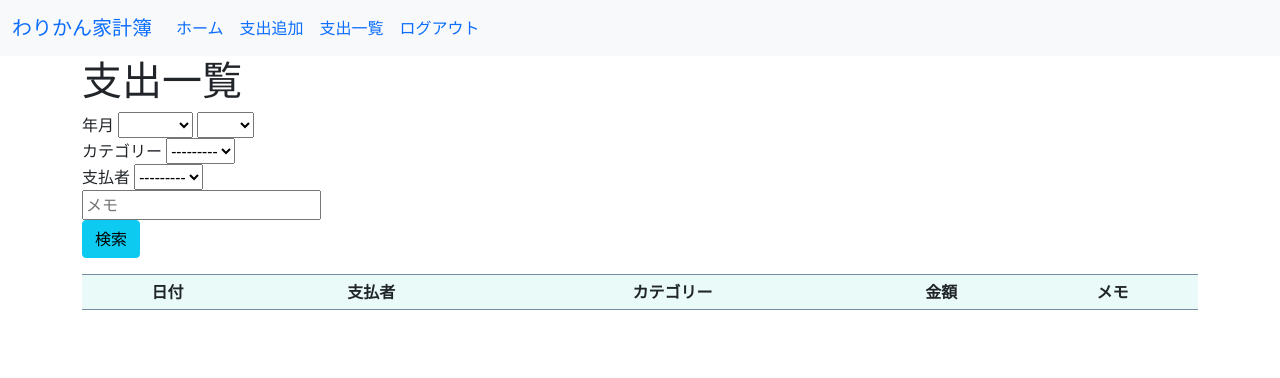
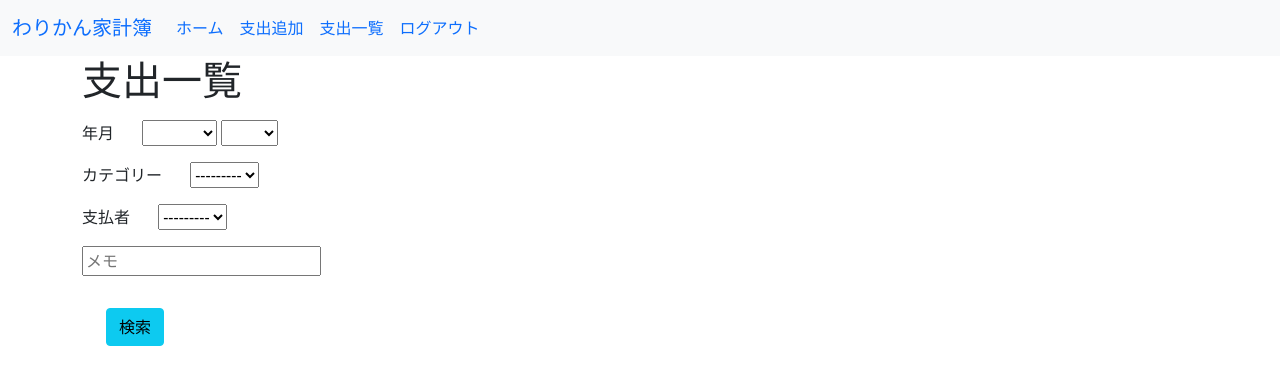
Before and after one commit to pokopok/warikan_kakeibo, a Django app: page /expenses_data/ in a window 1280 px wide. Shown: the top 378 px of the page. Run offline with Django 4.2, Linux system fonts and the light colour scheme; the visitor is signed in with stand-in values (Sample User, id 1); data that the repository does not hold is empty; parts of the project's set-up code (start-up, migrations or seed data) failed here and were passed over.

Commit message:
年月取得

```diff
--- a/project/settings.py
+++ b/project/settings.py
@@ -61,6 +61,7 @@ TEMPLATES = [
                 'django.template.context_processors.request',
                 'django.contrib.auth.context_processors.auth',
                 'django.contrib.messages.context_processors.messages',
+                'warikan.my_context_processor.common_context',
             ],
         },
     },
--- a/templates/expenses_list.html
+++ b/templates/expenses_list.html
@@ -5,24 +5,24 @@
     <h1 class="page-title">支出一覧</h1>
 </div>
 <!-- 検索フォーム -->
-<form class="mt-2" id="search-form" action="" method="GET">
-    <div>
-        <label class="label mr-4">年月</label>
+<form class="my-3" id="search-form" action="" method="GET">
+    <div class="my-2">
+        <label class="label me-4">年月</label>
         {{ search_form.year }}
         {{ search_form.month }}
     </div>
-    <div>
-        <label class="label mr-4">カテゴリー</label>
+    <div class="my-3">
+        <label class="label me-4">カテゴリー</label>
         {{ search_form.category }}
     </div>
-    <div>
-        <label class="label mr-4">支払者</label>
+    <div class="my-3">
+        <label class="label me-4">支払者</label>
         {{ search_form.payer }}
     </div>
-    <div>
+    <div class="my-3">
         {{ search_form.key_word }}
     </div>
-    <button class="btn btn-info ml-4" type="submit">検索</button>
+    <button class="btn btn-info ms-4 my-3" type="submit">検索</button>
 </form>
 
 
--- /dev/null
+++ b/warikan/my_context_processor.py
@@ -0,0 +1,9 @@
+from django.utils import timezone
+
+
+def common_context(request):
+    """warikanアプリの共通コンテクスト"""
+    now = timezone.now()
+
+    return {"now_year": now.year,
+            "now_month": now.month}
--- a/warikan/urls.py
+++ b/warikan/urls.py
@@ -8,5 +8,6 @@ urlpatterns = [
     path('login/', views.LoginView.as_view(), name='login'),
     path('logout/', views.LogoutView.as_view(), name='logout'),
     path('expenses_add/', views.ExpensesAddView.as_view(), name='expenses_add'),
-    path('expenses_data/', views.ExpensesDataView.as_view(), name='expenses_list'),
+    path('expenses_data/', views.ExpensesListView.as_view(), name='expenses_list'),
+    path('month_dashboard/<int:year>/<int:month>/', views.MonthDashboard.as_view(), name='month_dashboard'),
 ]
--- a/warikan/views.py
+++ b/warikan/views.py
@@ -44,13 +44,13 @@ class ExpensesAddView(LoginRequiredMixin, CreateView):
         form.fields['memo'].label = 'メモ'
         return form
 
-class ExpensesDataView(LoginRequiredMixin, ListView):
+class ExpensesListView(LoginRequiredMixin, ListView):
     model = Expenses
     template_name = 'expenses_list.html'
     ordering = '-date'
 
     def get_queryset(self):
-        qs = super(ExpensesDataView, self).get_queryset()
+        qs = super(ExpensesListView, self).get_queryset()
         self.form = form = ExpensesSearchForm(self.request.GET or None)
 
         if form.is_valid():
@@ -89,3 +89,35 @@ class ExpensesDataView(LoginRequiredMixin, ListView):
         context['search_form'] = self.form
 
         return context
+
+
+class MonthDashboard(TemplateView):
+    template_name = 'month_dashboard.html'
+
+    def get_context_data(self, **kwargs):
+        context = super().get_context_data(**kwargs)
+        year = int(self.kwargs.get('year'))
+        month = int(self.kwargs.get('month'))
+
+        # 前月と次月を設定
+        if month == 1:
+            pre_month_year = year - 1
+            pre_month_month = 12
+        else:
+            pre_month_year = year
+            pre_month_month = month - 1
+
+        if month == 12:
+            next_month_year = year + 1
+            next_month_month = 1
+        else:
+            next_month_year = year
+            next_month_month = month + 1
+
+        context['year_month'] = f'{year}年{month}月'
+        context['pre_month_year'] = pre_month_year
+        context['pre_month_month'] = pre_month_month
+        context['next_month_year'] = next_month_year
+        context['next_month_month'] = next_month_month
+
+        return context
```
Also changed, not shown: templates/month_dashboard.html (added, +13 -0 lines).
